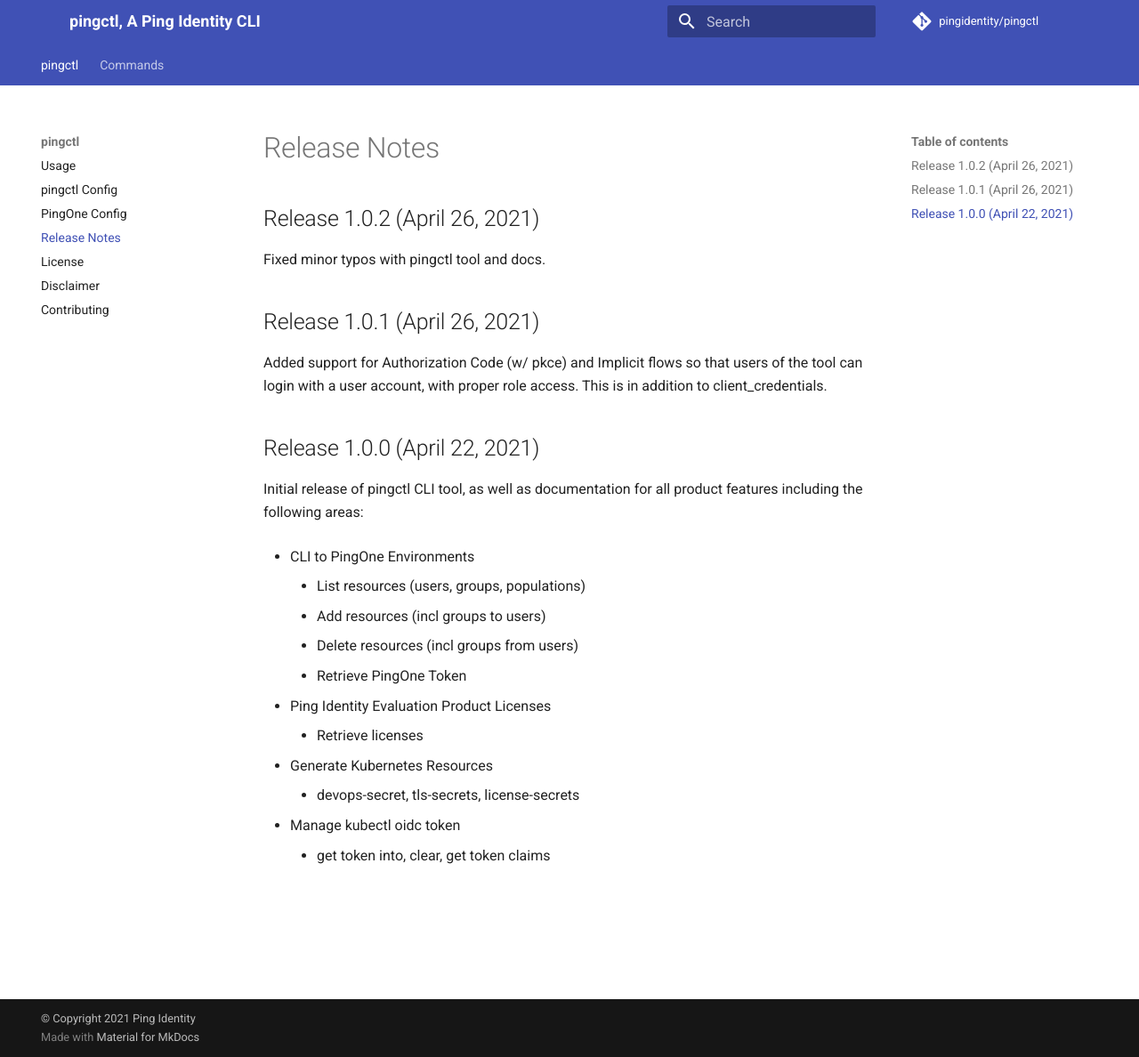
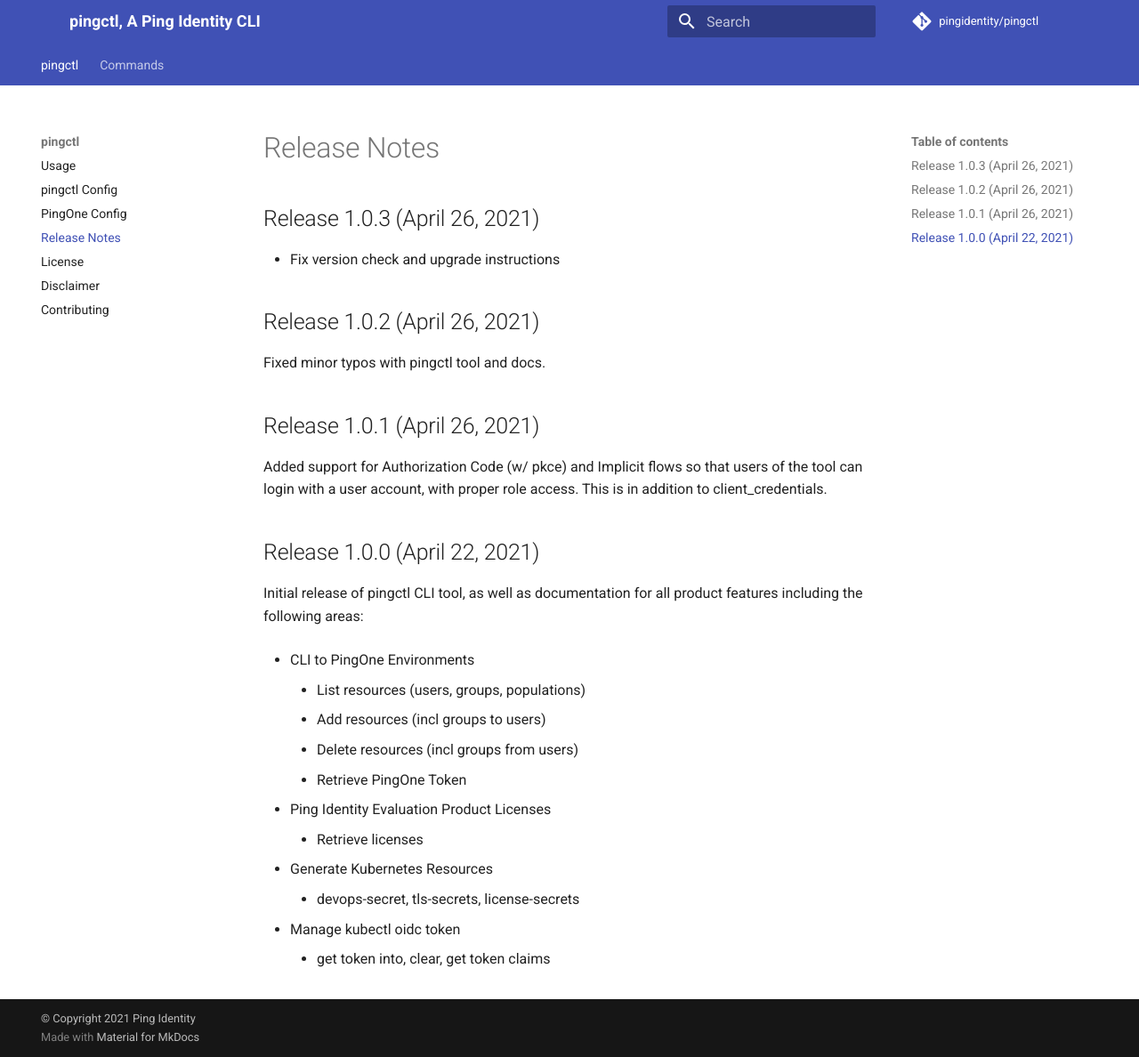
Before and after one commit to pingidentity/pingctl, an MkDocs documentation site: the page built from docs/release-notes.md, in a window 1280 px wide and 1188 px high. Shown: the whole window at 89% size. Built offline with MkDocs 1.6.1 and Material for MkDocs 9.7.7, drawn with Linux system fonts in a browser that asks for light colours; comment, search, counter and statistics services are not loaded.

Commit message:
Release 1.0.3 - Fix minor version check and upgrade instructions

```diff
--- a/docs/release-notes.md
+++ b/docs/release-notes.md
@@ -2,6 +2,9 @@
 title: pingctl Release Notes
 ---
 # Release Notes
+## Release 1.0.3 (April 26, 2021)
+
+* Fix version check and upgrade instructions
 
 ## Release 1.0.2 (April 26, 2021)
 
```
Also changed, not shown: 1 other file.
